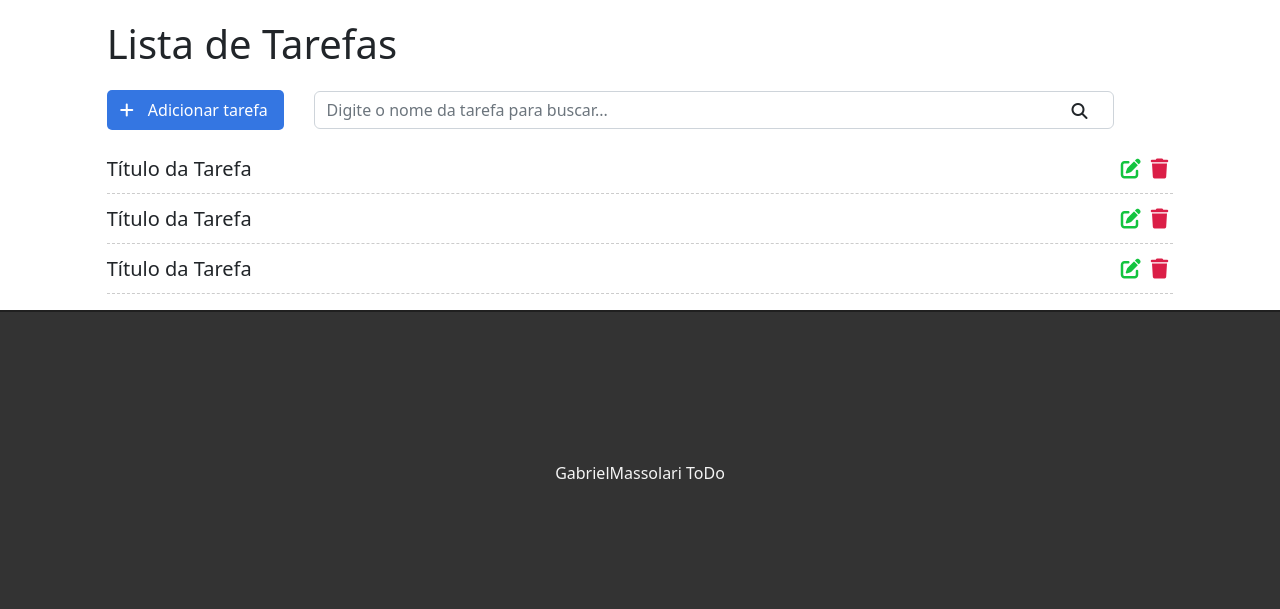
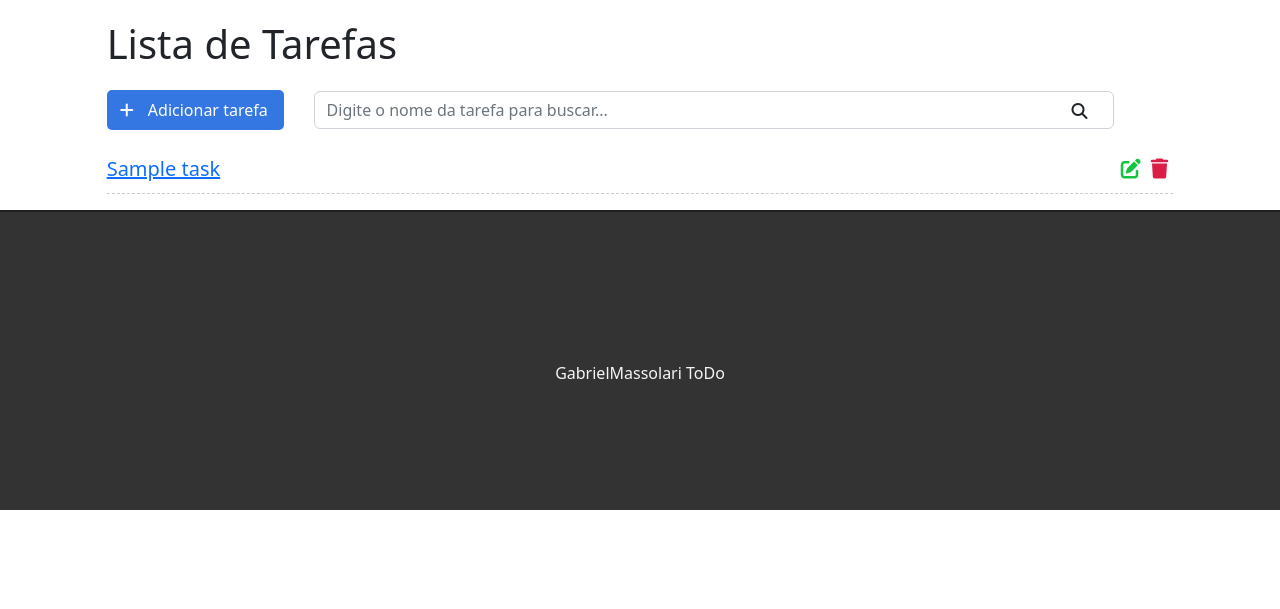
Before and after one commit to GabrielMassolari/todo_web, a Django app: page / in a window 1280 px wide. Shown: the part 57-666 px from the top of the page. Run offline with Django 3.2, Linux system fonts and the light colour scheme; tables that the repository leaves empty hold one stand-in row (values such as "Sample post").

Commit message:
Use data from database in task list

```diff
--- a/todo/tasks/templates/base.html
+++ b/todo/tasks/templates/base.html
@@ -15,7 +15,7 @@
     <div class="container-fluid">
         <nav class="navbar navbar-expand-lg bg-light">
           <div class="container-fluid">
-            <a class="navbar-brand" href="#">To Do</a>
+            <a class="navbar-brand" href="/">To Do</a>
             <button class="navbar-toggler" type="button" data-bs-toggle="collapse" data-bs-target="#navbarSupportedContent" aria-controls="navbarSupportedContent" aria-expanded="false" aria-label="Toggle navigation">
               <span class="navbar-toggler-icon"></span>
             </button>
--- a/todo/tasks/templates/tasks/list.html
+++ b/todo/tasks/templates/tasks/list.html
@@ -13,23 +13,13 @@
         <i class="fas fa-search"></i>
     </div>
     <ul class="task-list">
+        {% for task in tasks %}
         <li class="task-item">
-            <span>Título da Tarefa</span>
+            <span><a href="/task/{{task.id}}">{{task.title}}</a></span>
             <span><i class="fas fa-trash"></i></span>
             <span><i class="fas fa-edit"></i></span>
         </li>
-        <li class="task-item">
-            <span>Título da Tarefa</span>
-            <span><i class="fas fa-trash"></i></span>
-            <span><i class="fas fa-edit"></i></span>
-        </li>
-        <li class="task-item">
-            <span>Título da Tarefa</span>
-            <span><i class="fas fa-trash"></i></span>
-            <span><i class="fas fa-edit"></i></span>
-        </li>
+        {% endfor %}
     </ul>
-
-
 </div>
 {% endblock %}
--- a/todo/tasks/urls.py
+++ b/todo/tasks/urls.py
@@ -4,5 +4,6 @@ from . import views
 urlpatterns = [
     path('helloworld', views.helloworld),
     path('', views.taskList, name='task-list'),
-    path('yourname/<str:name>', views.yourName, name='your-name')
+    path('task/<int:id>', views.taskView, name="task-view"),
+    path('yourname/<str:name>', views.yourName, name='your-name'),
 ]
--- a/todo/tasks/views.py
+++ b/todo/tasks/views.py
@@ -1,15 +1,22 @@
-from django.shortcuts import render
+from django.shortcuts import render, get_object_or_404
 from django.http import HttpResponse
+from .models import Task
+
+
+def taskList(request):
+    tasks = Task.objects.all()
+    return render(request, 'tasks/list.html', {'tasks': tasks})
+
+
+def taskView(request, id):
+    task = get_object_or_404(Task, pk=id)
+    return render(request, 'tasks/task.html', {'task': task})
 
 
 def helloworld(request):
     return HttpResponse('Hello World')
 
 
-def taskList(request):
-    return render(request, 'tasks/list.html')
-
-
 def yourName(request, name):
     return render(request, 'tasks/yourname.html', {'name': name})
 # Create your views here.
```
Also changed, not shown: todo/tasks/templates/tasks/task.html (added, +10 -0 lines).
